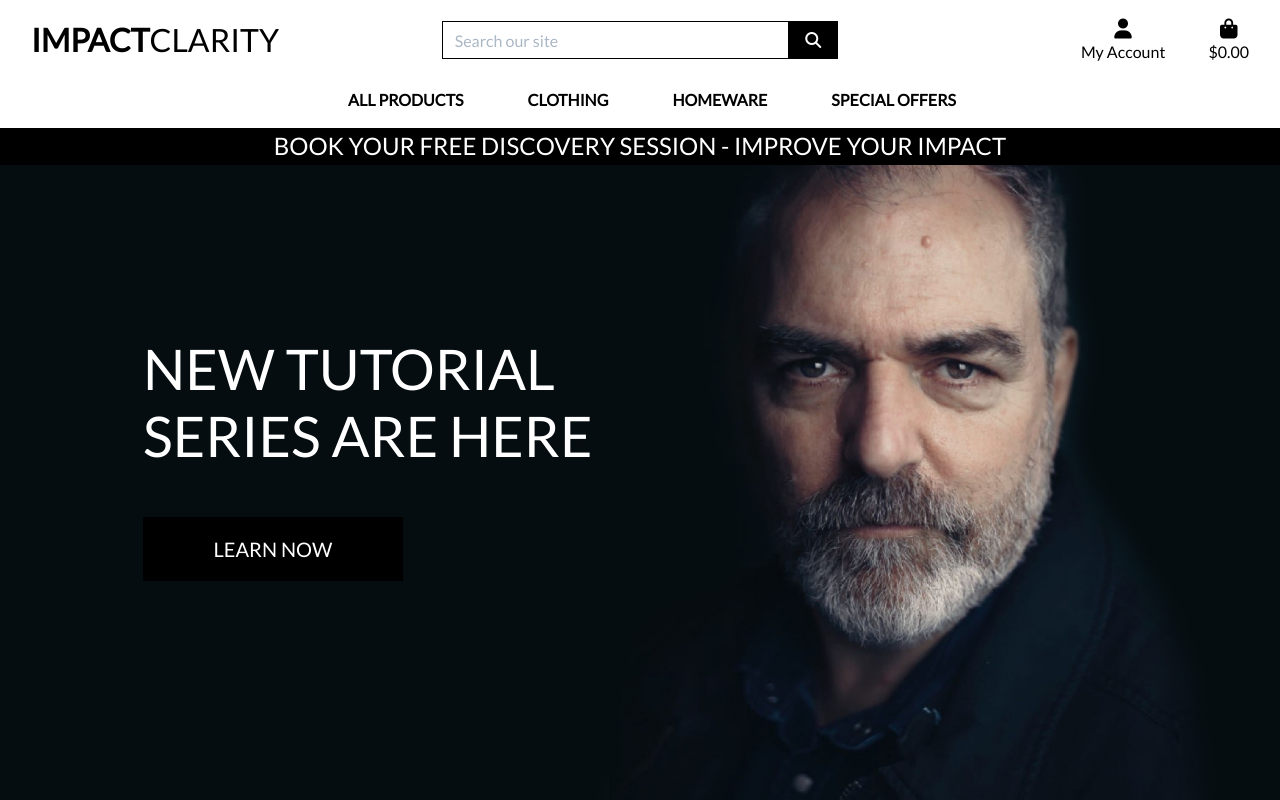
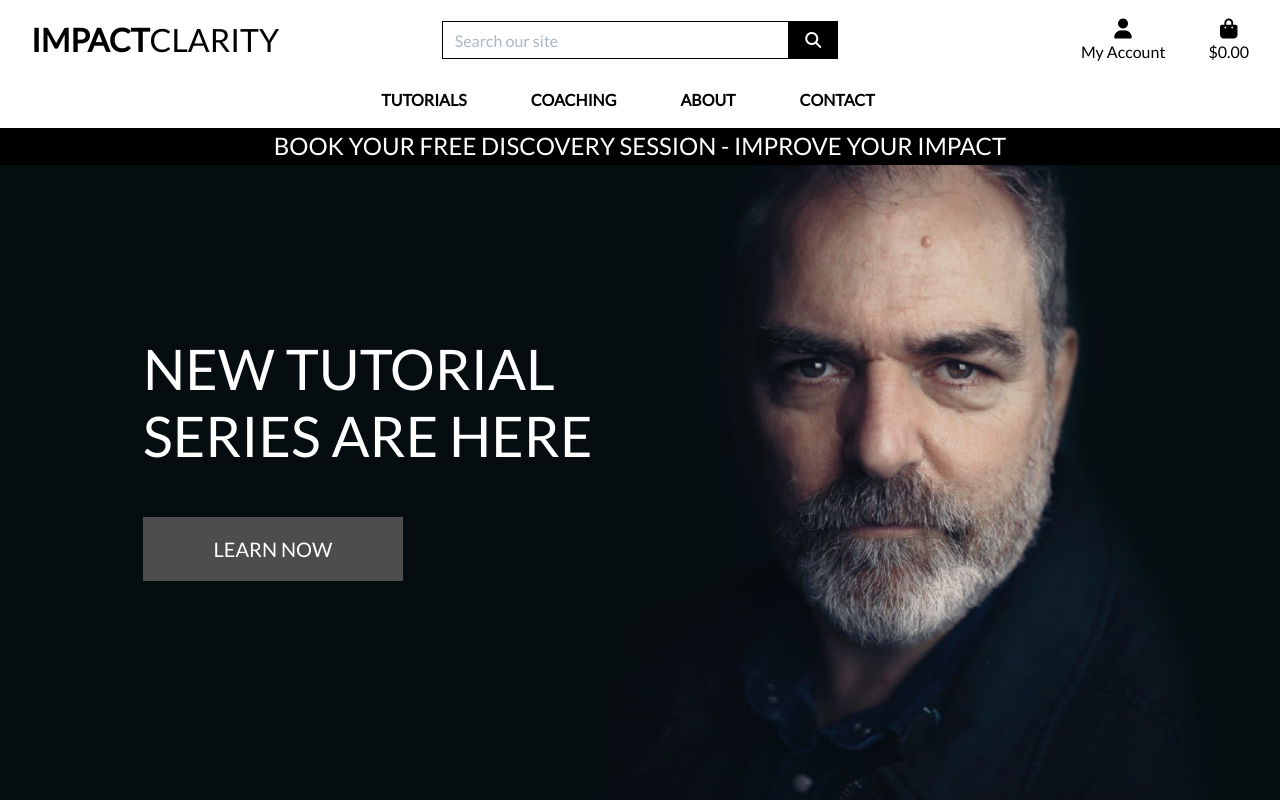
Before and after one commit to RoDoCode/ImpactClarity, a Django app: page / in a window 1280 px wide. Run offline with Django 3.2, Linux system fonts and the light colour scheme; parts of the project's set-up code (start-up, migrations or seed data) failed here and were passed over; some libraries are stand-ins or nearby versions.

Commit message:
Edit navbar to meet user stories requirements

```diff
--- a/contact/forms.py
+++ b/contact/forms.py
@@ -4,5 +4,5 @@ from django import forms
 
 class ContactForm(forms.ModelForm):
     class Meta:
-        model = CollaborateRequest
+        model = ContactRequest
         fields = ('name', 'email', 'message')
--- a/impactclarity/urls.py
+++ b/impactclarity/urls.py
@@ -22,6 +22,8 @@ urlpatterns = [
     path('admin/', admin.site.urls),
     path('accounts/', include('allauth.urls')),
     path('', include('home.urls')),
+    path('about/', include('about.urls')),
+    path('contact/', include('contact.urls')),
     path('products/', include('products.urls')),
     path('bag/', include('bag.urls')),
     path('checkout/', include('checkout.urls')),
--- a/static/css/base.css
+++ b/static/css/base.css
@@ -28,7 +28,7 @@ body {
 }
 
 .shop-now-button {
-    background: black;
+    background: #4d4d4d;
     color: white;
     min-width: 260px;
 }
--- a/templates/includes/main-nav.html
+++ b/templates/includes/main-nav.html
@@ -1,50 +1,41 @@
 <div class="collapse navbar-collapse" id="main-nav">
     <ul class="navbar-nav w-auto mx-auto">
+
         <li class="nav-item dropdown">
             <a class="logo-font font-weight-bold nav-link text-black mr-5" href="#" id="all-products-link" data-toggle="dropdown" aria-haspopup="true" aria-expanded="false">
-                All Products
+                Tutorials
             </a>
             <div class="dropdown-menu border-0" aria-labelledby="all-products-link">
+                <a href="{% url 'products' %}" class="dropdown-item">All Tutorials</a>
+                <a href="{% url 'products' %}?sort=category&direction=asc" class="dropdown-item ">By Category</a>
+                <a href="{% url 'products' %}?sort=rating&direction=desc" class="dropdown-item ">By Rating</a>
                 <a href="{% url 'products' %}?sort=price&direction=asc" class="dropdown-item">By Price</a>
-                <a href="{% url 'products' %}?sort=rating&direction=desc" class="dropdown-item ">By Rating</a>
-                <a href="{% url 'products' %}?sort=category&direction=asc" class="dropdown-item ">By Category</a>
-                <a href="{% url 'products' %}" class="dropdown-item">All Products</a>
             </div>
         </li>
 
         <li class="nav-item dropdown">
             <a class="logo-font font-weight-bold nav-link text-black mr-5" href="#" id="clothing-link" data-toggle="dropdown" aria-haspopup="true" aria-expanded="false">
-                Clothing
+                Coaching
             </a>
             <div class="dropdown-menu border-0" aria-labelledby="clothing-link">
-                <a href="{% url 'products' %}?category=activewear,essentials" class="dropdown-item">Activewear &amp; Essentials</a>
-                <a href="{% url 'products' %}?category=jeans" class="dropdown-item">Jeans</a>
-                <a href="{% url 'products' %}?category=shirts" class="dropdown-item">Shirts</a>
-                <a href="{% url 'products' %}?category=activewear,essentials,jeans,shirts" class="dropdown-item">All Clothing</a>
+                <a href="{% url 'products' %}?category=activewear,essentials" class="dropdown-item">Executive & Leadership</a>
+                <a href="{% url 'products' %}?category=jeans" class="dropdown-item">Interview with Clarity</a>
+                <a href="{% url 'products' %}?category=shirts" class="dropdown-item">Engaging with Presence</a>
+                <a href="{% url 'products' %}?category=activewear,essentials,jeans,shirts" class="dropdown-item">Presenting with Impact</a>
             </div>
         </li>
 
         <li class="nav-item dropdown">
-            <a class="logo-font font-weight-bold nav-link text-black mr-5" href="#" id="homeware-link" data-toggle="dropdown" aria-haspopup="true" aria-expanded="false">
-                Homeware
+            <a class="logo-font font-weight-bold nav-link text-black mr-5" href="{% url 'about' %}" id="nav-link">
+                About
             </a>
-            <div class="dropdown-menu border-0" aria-labelledby="homeware-link">
-                <a href="{% url 'products' %}?category=bed_bath" class="dropdown-item">Bed &amp; Bath</a>
-                <a href="{% url 'products' %}?category=kitchen_dining" class="dropdown-item">Kitchen &amp; Dining</a>
-                <a href="{% url 'products' %}?category=bed_bath,kitchen_dining" class="dropdown-item">All Homeware</a>
-            </div>
         </li>
 
         <li class="nav-item dropdown">
-            <a class="logo-font font-weight-bold nav-link text-black" href="#" id="specials-link" data-toggle="dropdown" aria-haspopup="true" aria-expanded="false">
-                Special Offers
+            <a class="logo-font font-weight-bold nav-link text-black mr-5" href="{% url 'contact' %}" id="nav-link">
+                Contact
             </a>
-            <div class="dropdown-menu border-0" aria-labelledby="specials-link">
-                <a href="{% url 'products' %}?category=new_arrivals" class="dropdown-item">New Arrivals</a>
-                <a href="{% url 'products' %}?category=deals" class="dropdown-item">Deals</a>
-                <a href="{% url 'products' %}?category=clearance" class="dropdown-item">Clearance</a>
-                <a href="{% url 'products' %}?category=new_arrivals,deals,clearance" class="dropdown-item">All Specials</a>
-            </div>
         </li>
+
     </ul>
 </div>
```
